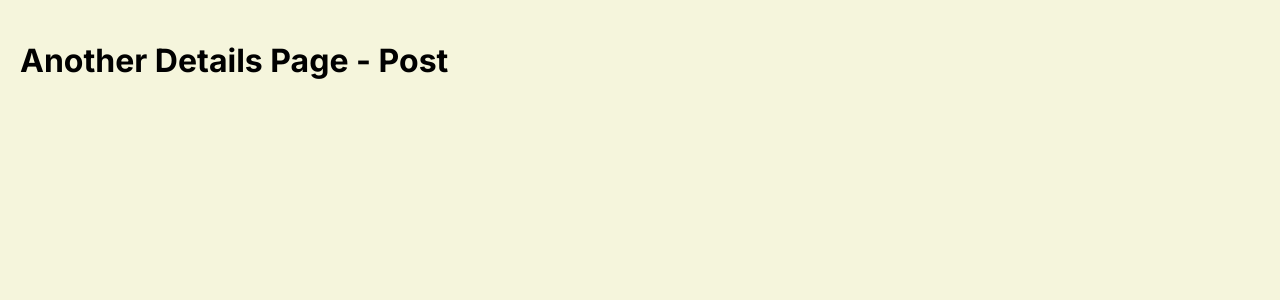
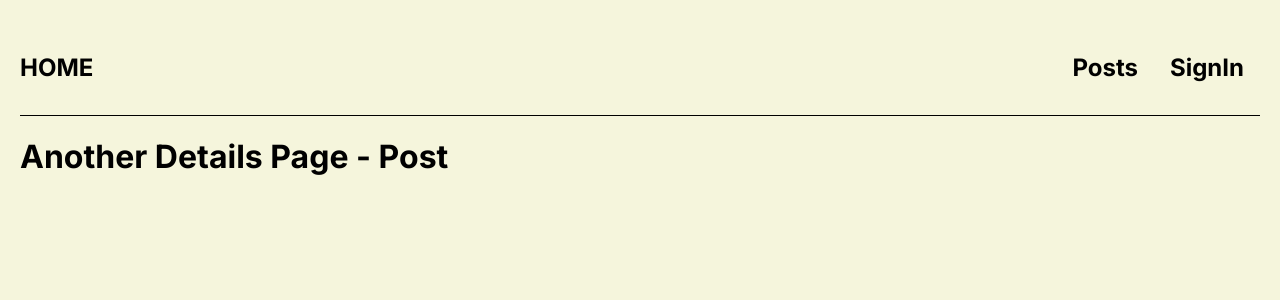
Before and after one commit to expertzlab/cool-blog, a Next.js app: page /posts in a window 1280 px wide. Shown: the top 300 px of the page. Built offline with nearby package versions, Linux system fonts and the light colour scheme.

Commit message:
Navigation and ServerSide, static rendering completed

```diff
--- /dev/null
+++ b/app/components/layout/navigation.js
@@ -0,0 +1,18 @@
+
+import Link from "next/link";
+import styles from "./navigation.module.css";
+
+export default function Navigation() {
+    return (
+                <header className={styles.header}>
+            <Link href="/" className={styles["nav-link"]}> HOME </Link>
+            <nav>
+                <ul>
+                    <li> <Link href="/posts" className={styles["nav-link"]}>Posts </Link></li>
+                    <li> <Link href="/login" className={styles["nav-link"]}> SignIn</Link></li>
+                </ul>
+            </nav>
+        </header>
+     )
+
+}
--- /dev/null
+++ b/app/components/layout/navigation.module.css
@@ -0,0 +1,23 @@
+.header {
+    width: 100%; height: 6rem; display: flex;
+     align-items: center; justify-content: space-between;
+        border-bottom: 1px solid black;
+}
+
+
+.header ul {
+     list-style: none; display: flex; margin: 0; padding: 0;
+    }
+
+
+.header li { margin: 0 1rem; }
+
+
+ .nav-link {
+     font-weight: bold; font-size: 1.5rem; cursor: pointer; color: var(--theme-color-dark);
+    }
+
+
+    .nav-link:hover,.nav-link:active {
+        color: var(--theme-color-light);
+    }
--- a/app/layout.js
+++ b/app/layout.js
@@ -1,6 +1,7 @@
 import './globals.css';
 
 import { Inter } from 'next/font/google';
+import Navigation from './components/layout/navigation'
 const inter = Inter({ subsets: ['latin']});
 
 
@@ -12,7 +13,12 @@ export const metadata = {
 export default function RootLayout({ children }) {
  return (
     <html lang="en">
-      <body className={inter.className}>{children}</body>
+      <body className={inter.className}>
+        <>
+        <Navigation />
+        </>
+        {children}
+        </body>
     </html>
   )
 }
--- a/app/posts/page.js
+++ /dev/null
@@ -1,5 +0,0 @@
-export default function AllPostsPage() {
-    return <h1>All Posts</h1>;
-
-
-    }
```
Also changed, not shown: pages/posts/index.js (added, +43 -0 lines), public/posts.json (added, +7 -0 lines), pages/_app.js (renamed from pages/_app1.js).
